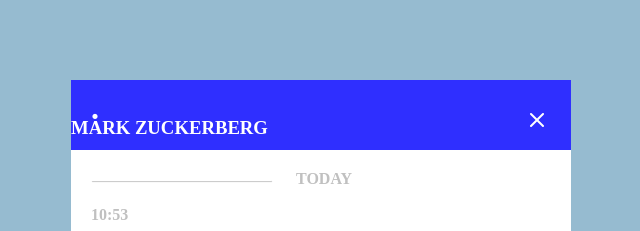
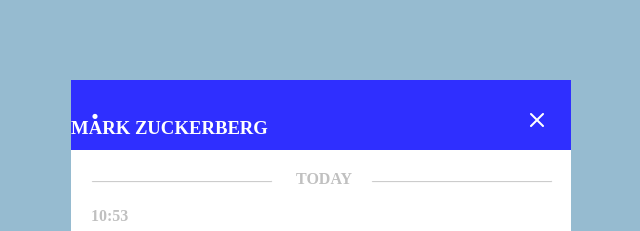
Before and after one commit to boyqoziyev610/MARK-ZUCKERBERG, a plain HTML site: page index.html in a window 1280 px wide. Shown: the top 231 px of the page, 479-1119 px from the left. Drawn offline with Linux system fonts and the light colour scheme.

Commit message:
initial commit

```diff
--- a/index.html
+++ b/index.html
@@ -19,7 +19,7 @@
         </div>
         <div class="line"></div>
         <h4 class="today">TODAY</h4>
-        <div class="chiziq left"></div>
+        <div class="line left"></div>
         <h4 class="hour">10:53</h4>
         <div class="hi"><p class="mark">Hi, Mark! I made a new design for <br>Messenger App.</p></div>
         <h4 class="hour top">10:57</h4>
```
